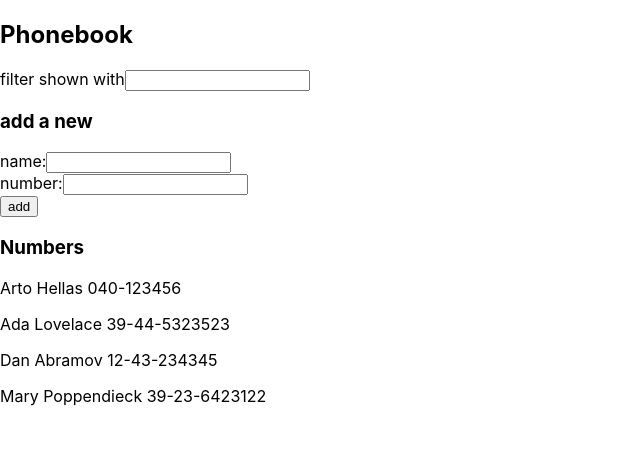
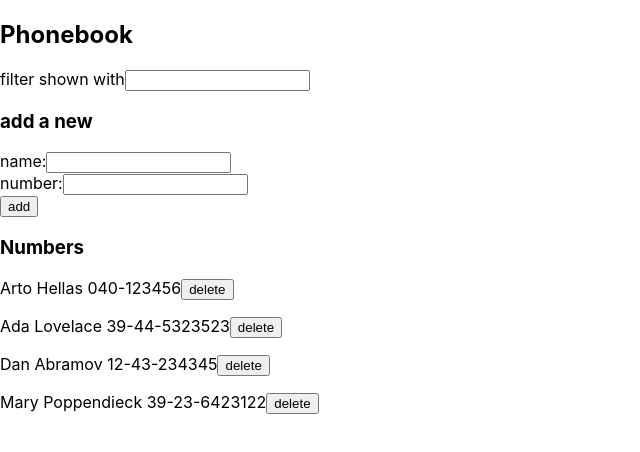
Before and after one commit to saghevli/fullstackopen, a React (Create React App) app in the folder part2/phonebook/: page / in a window 1280 px wide. Shown: the top 452 px of the page, without its empty margins (0-640 px from the left). Built offline with nearby package versions, Linux system fonts and the light colour scheme; data requests are answered from the project's data file.

Commit message:
2.17 solutions

```diff
--- a/part2/phonebook/src/App.js
+++ b/part2/phonebook/src/App.js
@@ -33,12 +33,16 @@ const PersonForm = ({addName, newName, newNumber, handleNameChange, handleNumber
   </form>
 )
 
-const Persons = ({persons, newFilter}) => {
+const Persons = ({persons, newFilter, deletePersonHandler}) => {
   return (
     <div>
       {persons
         .filter(person => person.name.toLowerCase().includes(newFilter.toLowerCase()))
-        .map((person, index) => <p key={index}>{person.name} {person.number}</p>)}
+        .map((person, index) =>
+          <p key={index}>
+            {person.name} {person.number}
+            <button onClick={() => deletePersonHandler(index)}>delete</button>
+          </p>)}
     </div>
 )}
 
@@ -66,8 +70,9 @@ const App = () => {
           setNewName('')
           setNewNumber('')
         })
+        return
     }
-    return
+    window.alert(`${newName} is already added to phonebook`)
   }
 
   const handleNameChange = (event) => {
@@ -85,13 +90,23 @@ const App = () => {
     setNewFilter(event.target.value)
   }
 
+  const deletePersonHandler = (index) => {
+    if(window.confirm(`Delete ${persons[index].name}?`)) {
+      personService
+        .remove(persons[index].id)
+        .then(x => {
+          setPersons(persons.filter((person, i) => index !== i))
+        })
+    }
+  }
+
   return (
     <div>
       <Filter newFilter={newFilter} handleFilterChange={handleFilterChange} />
       <h3>add a new</h3>
       <PersonForm addName={addName} newName={newName} newNumber={newNumber} handleNameChange={handleNameChange} handleNumberChange={handleNumberChange} />
       <h3>Numbers</h3>
-      <Persons persons={persons} newFilter={newFilter} />
+      <Persons persons={persons} newFilter={newFilter} deletePersonHandler={deletePersonHandler}/>
     </div>
   )
 }
--- a/part2/phonebook/src/services/persons.js
+++ b/part2/phonebook/src/services/persons.js
@@ -16,4 +16,9 @@ const update = (id, newObject) => {
   return request.then(response => response.data)
 }
 
-export default { getAll, create, update }
+const remove = (id) => {
+  const request = axios.delete(`${baseUrl}/${id}`)
+  return request.then(response => response.data)
+}
+
+export default { getAll, create, update, remove }
```
